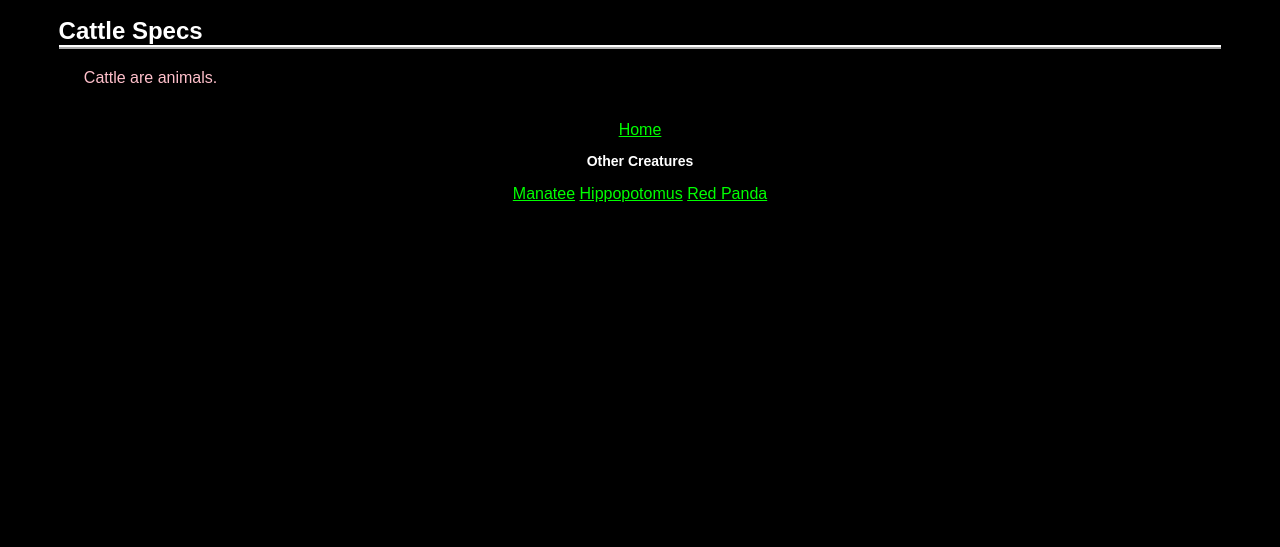
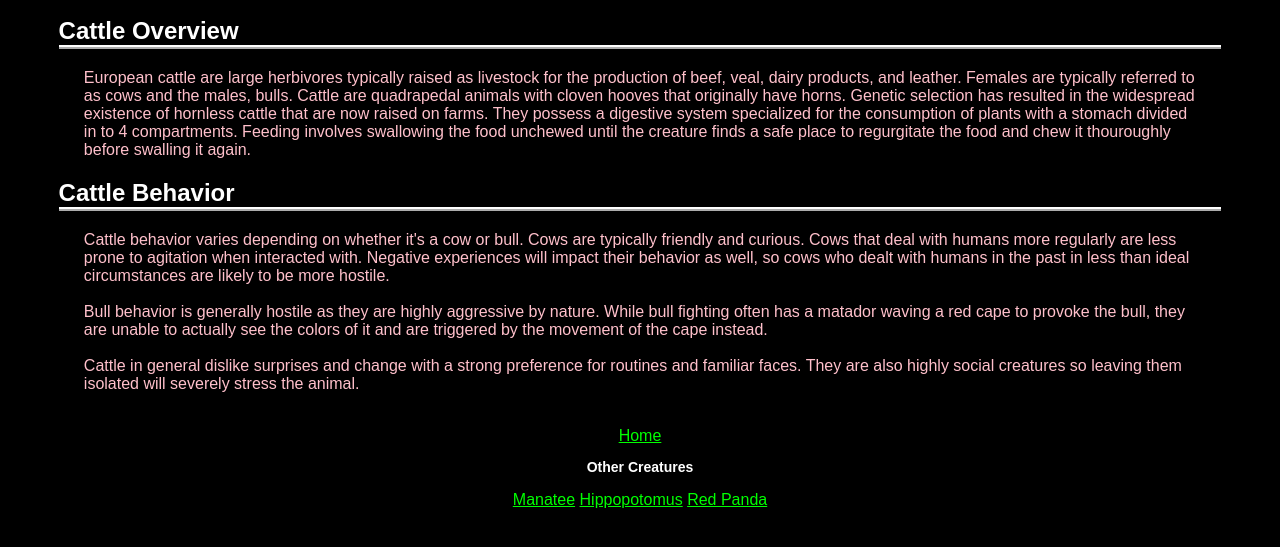
Before and after one commit to GHuang27/assignment1, a plain HTML site: page cow.html in a window 1280 px wide. Shown: the part 101-648 px from the top of the page. Drawn offline with Linux system fonts and the light colour scheme.

Commit message:
updated cow details

```diff
--- a/cow.html
+++ b/cow.html
@@ -10,10 +10,39 @@
 	<h1>Cattle</h1>
 	<img src="img/cow.jpg" alt="Moo">
 	<h2>
-		Cattle Specs
+		Cattle Overview
 	</h2>
 	<p id="details">
-		Cattle are animals.
+		European cattle are large herbivores typically raised as livestock for
+		the production of beef, veal, dairy products, and leather. Females are
+		typically referred to as cows and the males, bulls. Cattle are
+		quadrapedal animals with cloven hooves that originally have horns.
+		Genetic selection has resulted in the widespread existence of hornless
+		cattle that are now raised on farms. They possess a digestive system
+		specialized for the consumption of plants with a stomach divided in to
+		4 compartments. Feeding involves swallowing the food unchewed until the
+		 creature finds a safe place to regurgitate the food and chew it
+		thouroughly before swalling it again.
+	</p>
+	<h2>
+		Cattle Behavior
+	</h2>
+	<p id="details">
+		Cattle behavior varies depending on whether it's a cow or bull. Cows
+		are typically friendly and curious. Cows that deal with humans more
+		regularly are less prone to agitation when interacted with. Negative
+		experiences will impact their behavior as well, so cows who dealt with
+		humans in the past in less than ideal circumstances are likely to be
+		more hostile.
+		</br></br>
+		Bull behavior is generally hostile as they are highly aggressive by
+		nature. While bull fighting often has a matador waving a red cape to
+		provoke the bull, they are unable to actually see the colors of it and
+		are triggered by the movement of the cape instead.
+		</br></br>
+		Cattle in general dislike surprises and change with a strong preference
+		 for routines and familiar faces. They are also highly social creatures
+		 so leaving them isolated will severely stress the animal.
 	</p>
 	<br/>
 	<a href="index.html">Home</a>
```
